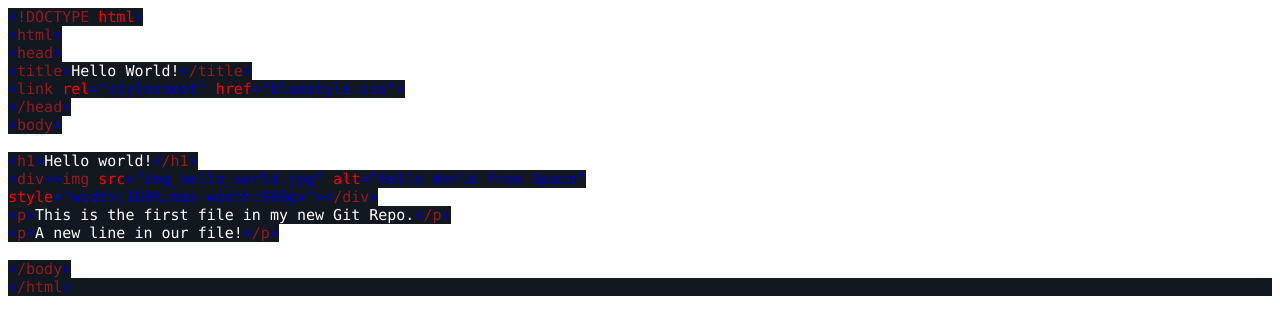
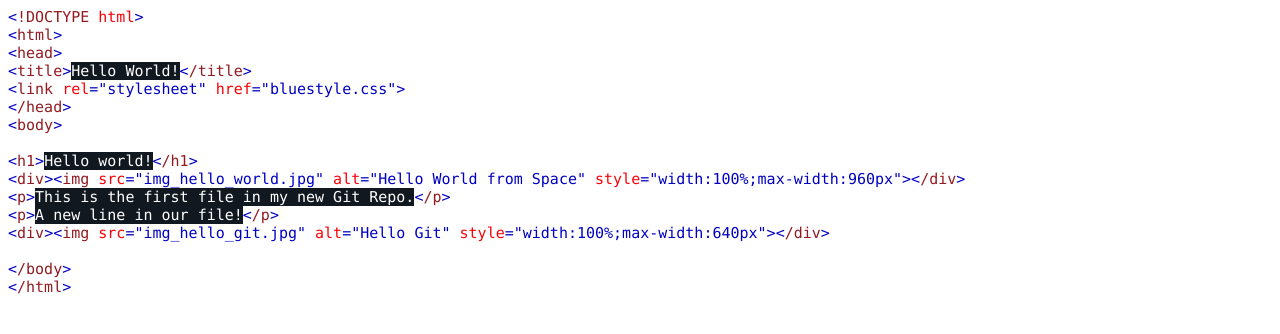
Before and after one commit to JohnKakasas/hello-world, a plain HTML site: page index.html in a window 1280 px wide. Drawn offline with Linux system fonts and the light colour scheme.

Commit message:
added new image

```diff
--- a/index.html
+++ b/index.html
@@ -11,31 +11,29 @@
     p.p2 {margin: 0.0px 0.0px 0.0px 0.0px; font: 15.0px Menlo; color: #ffffff; -webkit-text-stroke: #ffffff}
     p.p3 {margin: 0.0px 0.0px 0.0px 0.0px; font: 15.0px Menlo; color: #0000c2; -webkit-text-stroke: #0000c2}
     p.p4 {margin: 0.0px 0.0px 0.0px 0.0px; font: 15.0px Menlo; color: #ffffff; -webkit-text-stroke: #ffffff; min-height: 18.0px}
-    p.p5 {margin: 0.0px 0.0px 0.0px 0.0px; font: 15.0px Menlo; color: #921a20; -webkit-text-stroke: #921a20; background-color: #111820}
-    span.s1 {font-kerning: none; color: #0000c2; background-color: #111820; -webkit-text-stroke: 0px #0000c2}
-    span.s2 {font-kerning: none; background-color: #111820}
-    span.s3 {font-kerning: none; color: #fb0007; background-color: #111820; -webkit-text-stroke: 0px #fb0007}
-    span.s4 {font-kerning: none; color: #921a20; background-color: #111820; -webkit-text-stroke: 0px #921a20}
-    span.s5 {font-kerning: none}
-    span.s6 {font-kerning: none; color: #0000c2; -webkit-text-stroke: 0px #0000c2}
+    span.s1 {font-kerning: none; color: #0000c2; -webkit-text-stroke: 0px #0000c2}
+    span.s2 {font-kerning: none}
+    span.s3 {font-kerning: none; color: #fb0007; -webkit-text-stroke: 0px #fb0007}
+    span.s4 {font-kerning: none; color: #921a20; -webkit-text-stroke: 0px #921a20}
+    span.s5 {font-kerning: none; background-color: #111820}
   </style>
 </head>
 <body>
 <p class="p1"><span class="s1">&lt;</span><span class="s2">!DOCTYPE</span><span class="s3"> html</span><span class="s1">&gt;</span></p>
 <p class="p1"><span class="s1">&lt;</span><span class="s2">html</span><span class="s1">&gt;</span></p>
 <p class="p1"><span class="s1">&lt;</span><span class="s2">head</span><span class="s1">&gt;</span></p>
-<p class="p2"><span class="s1">&lt;</span><span class="s4">title</span><span class="s1">&gt;</span><span class="s2">Hello World!</span><span class="s1">&lt;</span><span class="s4">/title</span><span class="s1">&gt;</span></p>
+<p class="p2"><span class="s1">&lt;</span><span class="s4">title</span><span class="s1">&gt;</span><span class="s5">Hello World!</span><span class="s1">&lt;</span><span class="s4">/title</span><span class="s1">&gt;</span></p>
 <p class="p3"><span class="s2">&lt;</span><span class="s4">link</span><span class="s3"> rel</span><span class="s2">="stylesheet"</span><span class="s3"> href</span><span class="s2">="bluestyle.css"&gt;</span></p>
 <p class="p1"><span class="s1">&lt;</span><span class="s2">/head</span><span class="s1">&gt;</span></p>
 <p class="p1"><span class="s1">&lt;</span><span class="s2">body</span><span class="s1">&gt;</span></p>
-<p class="p4"><span class="s5"></span><br></p>
-<p class="p2"><span class="s1">&lt;</span><span class="s4">h1</span><span class="s1">&gt;</span><span class="s2">Hello world!</span><span class="s1">&lt;</span><span class="s4">/h1</span><span class="s1">&gt;</span></p>
-<p class="p3"><span class="s2">&lt;</span><span class="s4">div</span><span class="s2">&gt;&lt;</span><span class="s4">img</span><span class="s3"> src</span><span class="s2">="img_hello_world.jpg"</span><span class="s3"> alt</span><span class="s2">="Hello World from Space"</span></p>
-<p class="p3"><span class="s3">style</span><span class="s2">="width:100%;max-width:960px"&gt;&lt;</span><span class="s4">/div</span><span class="s2">&gt;</span></p>
-<p class="p2"><span class="s1">&lt;</span><span class="s4">p</span><span class="s1">&gt;</span><span class="s2">This is the first file in my new Git Repo.</span><span class="s1">&lt;</span><span class="s4">/p</span><span class="s1">&gt;</span></p>
-<p class="p2"><span class="s1">&lt;</span><span class="s4">p</span><span class="s1">&gt;</span><span class="s2">A new line in our file!</span><span class="s1">&lt;</span><span class="s4">/p</span><span class="s1">&gt;</span></p>
-<p class="p4"><span class="s5"></span><br></p>
+<p class="p4"><span class="s2"></span><br></p>
+<p class="p2"><span class="s1">&lt;</span><span class="s4">h1</span><span class="s1">&gt;</span><span class="s5">Hello world!</span><span class="s1">&lt;</span><span class="s4">/h1</span><span class="s1">&gt;</span></p>
+<p class="p3"><span class="s2">&lt;</span><span class="s4">div</span><span class="s2">&gt;&lt;</span><span class="s4">img</span><span class="s3"> src</span><span class="s2">="img_hello_world.jpg"</span><span class="s3"> alt</span><span class="s2">="Hello World from Space"</span><span class="s3"> style</span><span class="s2">="width:100%;max-width:960px"&gt;&lt;</span><span class="s4">/div</span><span class="s2">&gt;</span></p>
+<p class="p2"><span class="s1">&lt;</span><span class="s4">p</span><span class="s1">&gt;</span><span class="s5">This is the first file in my new Git Repo.</span><span class="s1">&lt;</span><span class="s4">/p</span><span class="s1">&gt;</span></p>
+<p class="p2"><span class="s1">&lt;</span><span class="s4">p</span><span class="s1">&gt;</span><span class="s5">A new line in our file!</span><span class="s1">&lt;</span><span class="s4">/p</span><span class="s1">&gt;</span></p>
+<p class="p3"><span class="s2">&lt;</span><span class="s4">div</span><span class="s2">&gt;&lt;</span><span class="s4">img</span><span class="s3"> src</span><span class="s2">="img_hello_git.jpg"</span><span class="s3"> alt</span><span class="s2">="Hello Git"</span><span class="s3"> style</span><span class="s2">="width:100%;max-width:640px"&gt;&lt;</span><span class="s4">/div</span><span class="s2">&gt;</span></p>
+<p class="p4"><span class="s2"></span><br></p>
 <p class="p1"><span class="s1">&lt;</span><span class="s2">/body</span><span class="s1">&gt;</span></p>
-<p class="p5"><span class="s6">&lt;</span><span class="s5">/html</span><span class="s6">&gt;</span></p>
+<p class="p1"><span class="s1">&lt;</span><span class="s2">/html</span><span class="s1">&gt;</span></p>
 </body>
 </html>
```
Also changed, not shown: img_hello_git.jpg (added).
